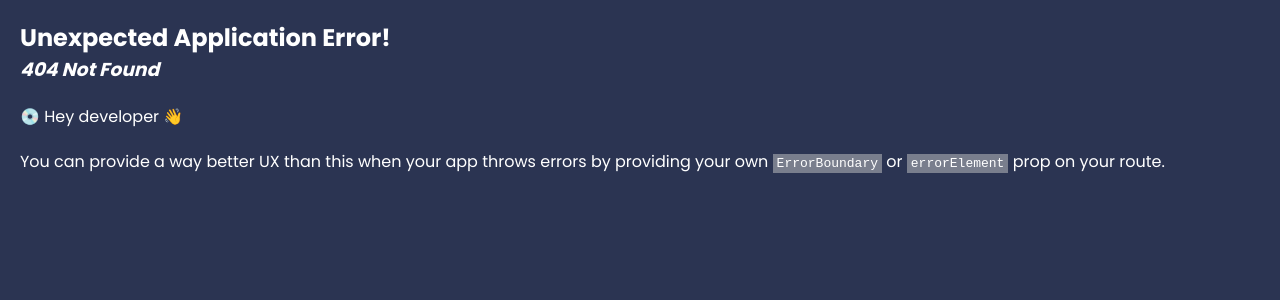
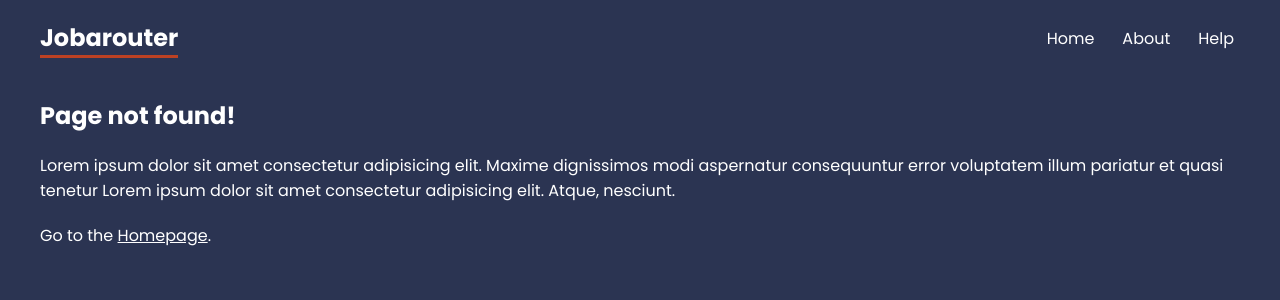
Before and after one commit to SaketKothari/jobarouter-react-router-basics, a React (Create React App) app: page /careers/1 in a window 1280 px wide. Before the commit this address had no page. Shown: the top 300 px of the page. Built offline with nearby package versions, Linux system fonts and the light colour scheme.

Commit message:
Custom 404 Page

```diff
--- a/src/App.js
+++ b/src/App.js
@@ -10,6 +10,7 @@
 import About from './pages/About';
 import Faq from './pages/help/Faq';
 import Contact from './pages/help/Contact';
+import NotFound from './pages/NotFound';
 
 // layout
 import RootLayout from './layout/RootLayout';
@@ -21,11 +22,14 @@
       {/* Here index is path="/" */}
       <Route index element={<Home />} />
       <Route path="about" element={<About />} />
+
       {/* Nested Route */}
       <Route path="help" element={<HelpLayout />}>
         <Route path="faq" element={<Faq />} />
         <Route path="contact" element={<Contact />} />
       </Route>
+
+      <Route path="*" element={<NotFound />} />
     </Route>
   )
 );
--- /dev/null
+++ b/src/pages/NotFound.js
@@ -0,0 +1,18 @@
+import { NavLink } from 'react-router-dom';
+
+export default function NotFound() {
+  return (
+    <div>
+      <h2>Page not found!</h2>
+      <p>
+        Lorem ipsum dolor sit amet consectetur adipisicing elit. Maxime
+        dignissimos modi aspernatur consequuntur error voluptatem illum pariatur
+        et quasi tenetur Lorem ipsum dolor sit amet consectetur adipisicing
+        elit. Atque, nesciunt.
+      </p>
+      <p>
+        Go to the <NavLink to="/">Homepage</NavLink>.
+      </p>
+    </div>
+  );
+}
```
